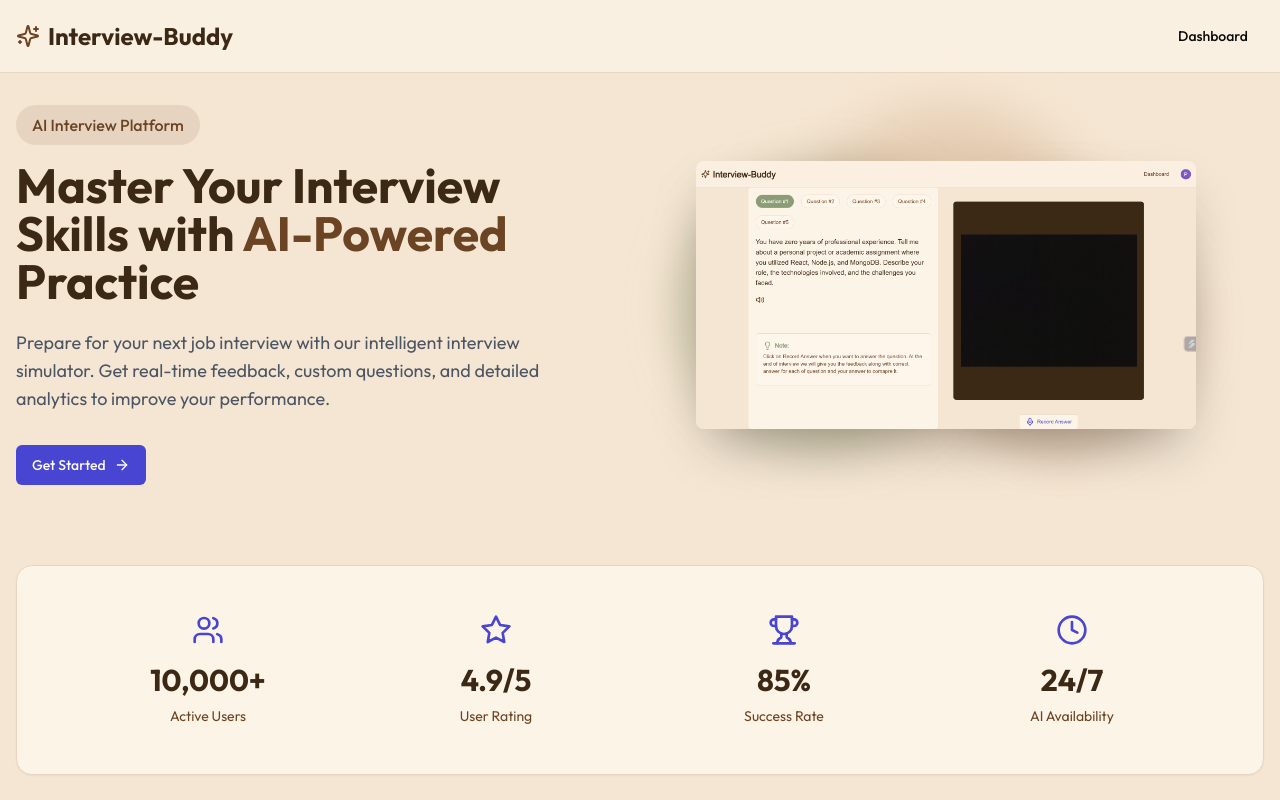
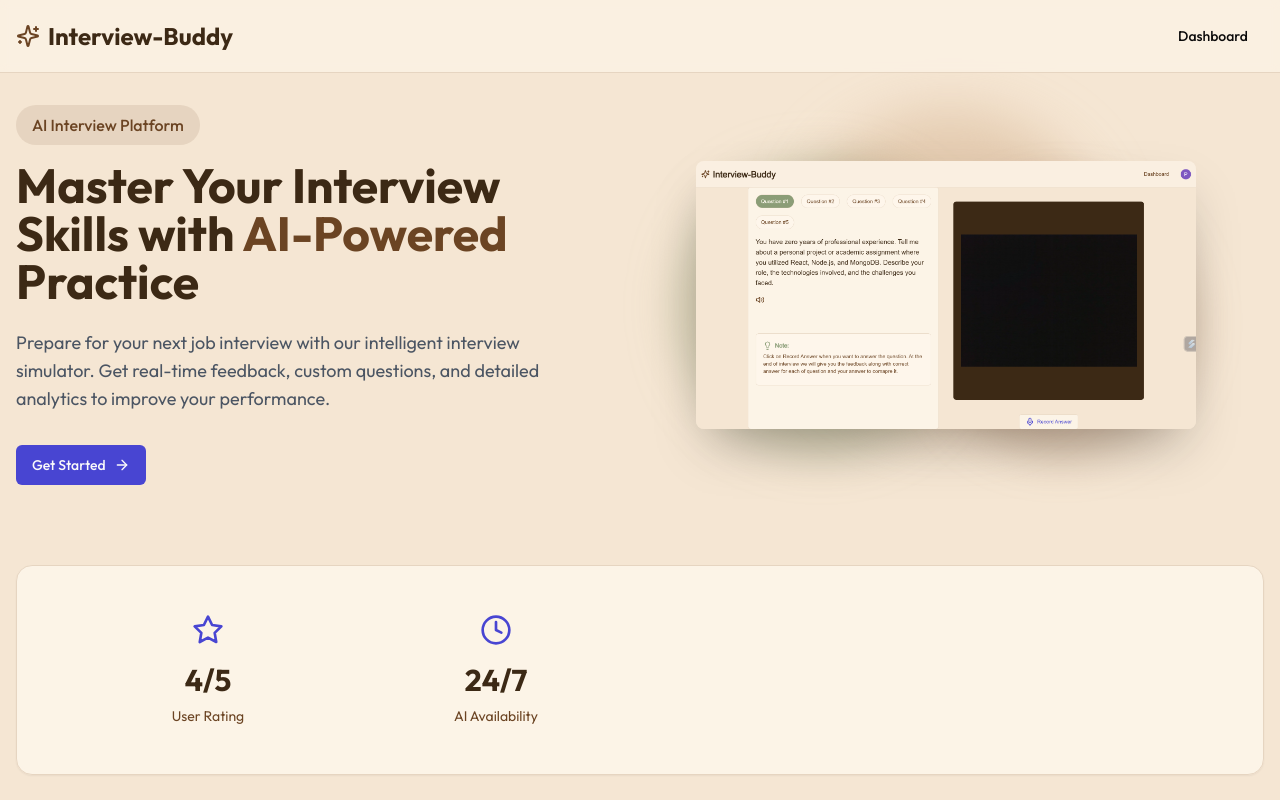
Before and after one commit to priyankasoni930/Interview-Buddy, a Next.js app: page / in a window 1280 px wide. Shown: the top 800 px of the page. Built offline with nearby package versions, Linux system fonts and the light colour scheme.

Commit message:
Update page.js

```diff
--- a/app/page.js
+++ b/app/page.js
@@ -69,19 +69,9 @@ export default function Home() {
 
   const stats = [
     {
-      icon: <Users className="w-8 h-8 text-primary" />,
-      value: "10,000+",
-      label: "Active Users",
-    },
-    {
       icon: <Star className="w-8 h-8 text-primary" />,
-      value: "4.9/5",
+      value: "4/5",
       label: "User Rating",
-    },
-    {
-      icon: <Trophy className="w-8 h-8 text-primary" />,
-      value: "85%",
-      label: "Success Rate",
     },
     {
       icon: <Clock className="w-8 h-8 text-primary" />,
```
